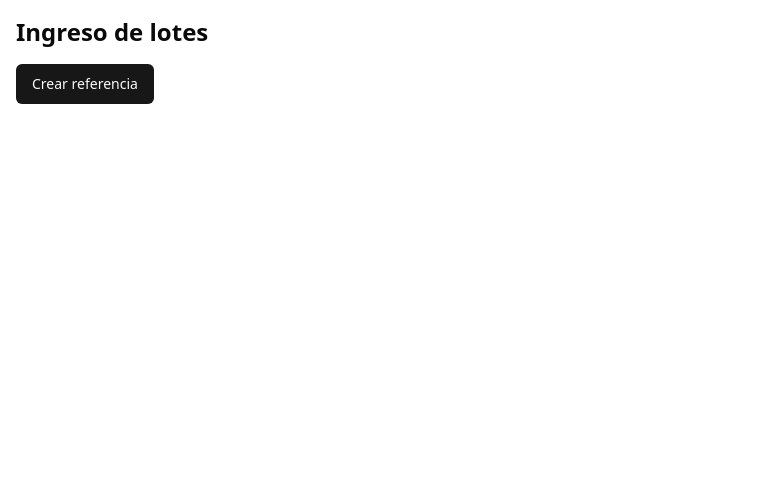
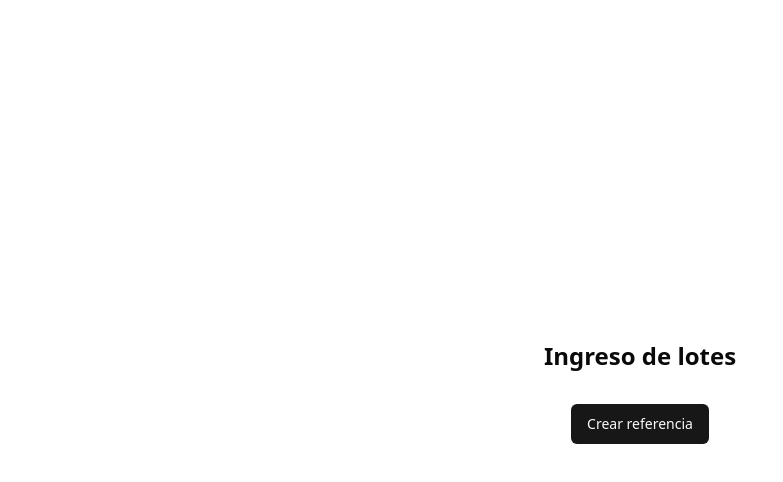
Before and after one commit to andreszapataq/ness-set, a Next.js app: page / in a window 1280 px wide. Shown: the top 482 px of the page, without its empty margins (0-783 px from the left). Built offline with nearby package versions, Linux system fonts and the light colour scheme.

Commit message:
update page to center on the screen

```diff
--- a/app/page.tsx
+++ b/app/page.tsx
@@ -1,5 +1,10 @@
-import { ReferenceManagementComponent } from "@/components/reference-management"
+import { ReferenceManagementComponent } from "@/components/reference-management";
 
 export default function Page() {
-  return <ReferenceManagementComponent />
+  return (
+    <div className="flex flex-col items-center justify-center min-h-screen">
+      <h1 className="text-2xl font-bold mb-4">Ingreso de lotes</h1>
+      <ReferenceManagementComponent />
+    </div>
+  );
 }
--- a/components/reference-management.tsx
+++ b/components/reference-management.tsx
@@ -29,7 +29,6 @@ export function ReferenceManagementComponent() {
 
   return (
     <div className="p-4">
-      <h1 className="text-2xl font-bold mb-4">Ingreso de lotes</h1>
       <Button onClick={handleOpenModal}>Crear referencia</Button>
       <CreateReferenceModal
         isOpen={isModalOpen}
```
